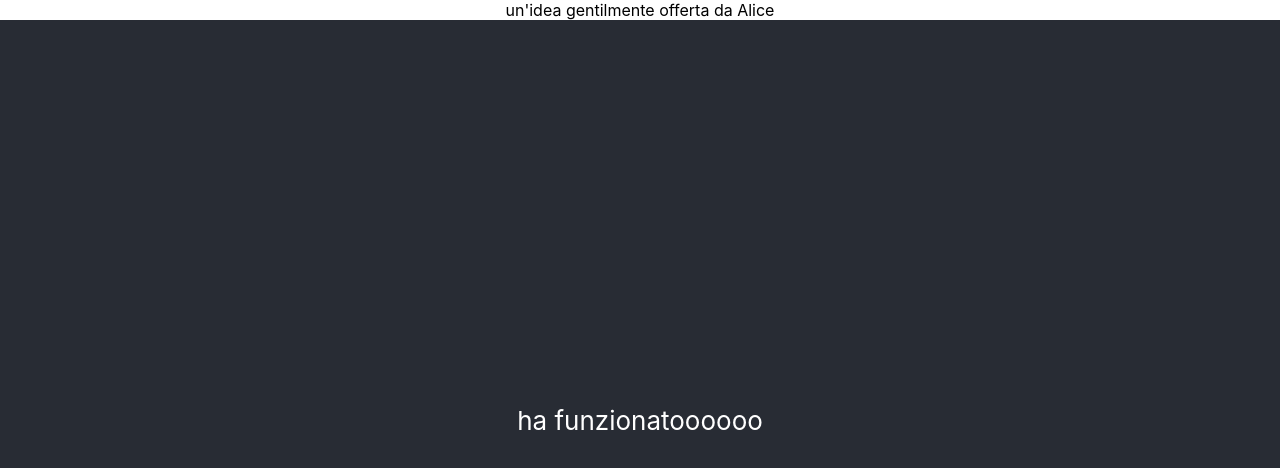
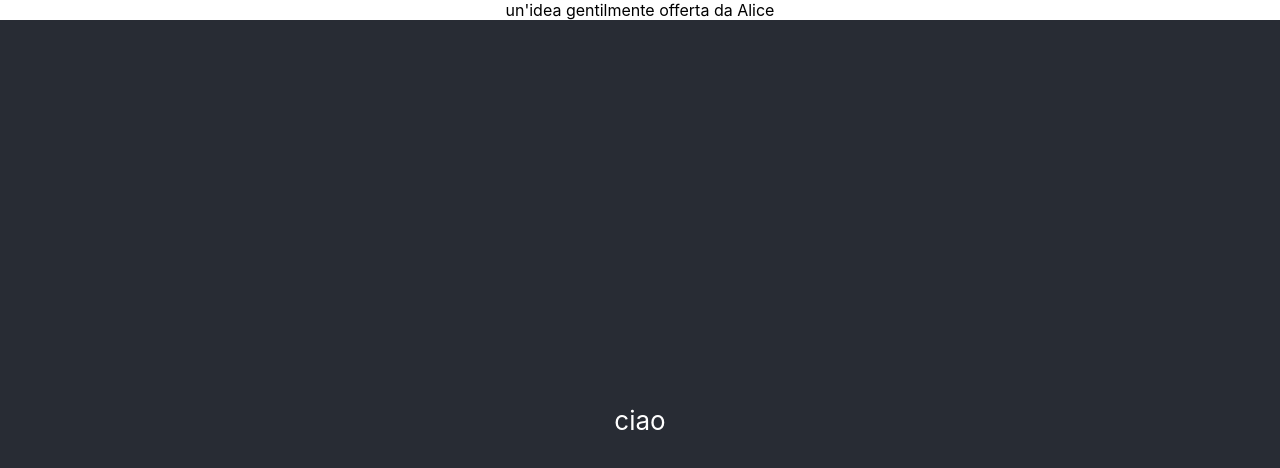
Before and after one commit to valekuro/provaRease, a React (Create React App) app: page / in a window 1280 px wide. Shown: the top 468 px of the page. Built offline with nearby package versions, Linux system fonts and the light colour scheme.

Commit message:
Revert "aaaa"
This reverts commit aa2d2c2a882938b1c0a45bcd47edb6954af7825b.

```diff
--- a/src/App.js
+++ b/src/App.js
@@ -4,15 +4,12 @@ import { Valendina } from './Valendina/Valendina';
 
 function App() {
   const pippo = 'ha funzionatoooooo';
-  const boh = ()=>{
-    console.log('ciao')
-  }
   const evviva = 'sto commit funziona';
   return (
     <div className="App">
     <Valendina/>
       <header className="App-header">
-      <p>{pippo}</p>
+      <p>ciao</p>
       </header>
     </div>
   );
```
